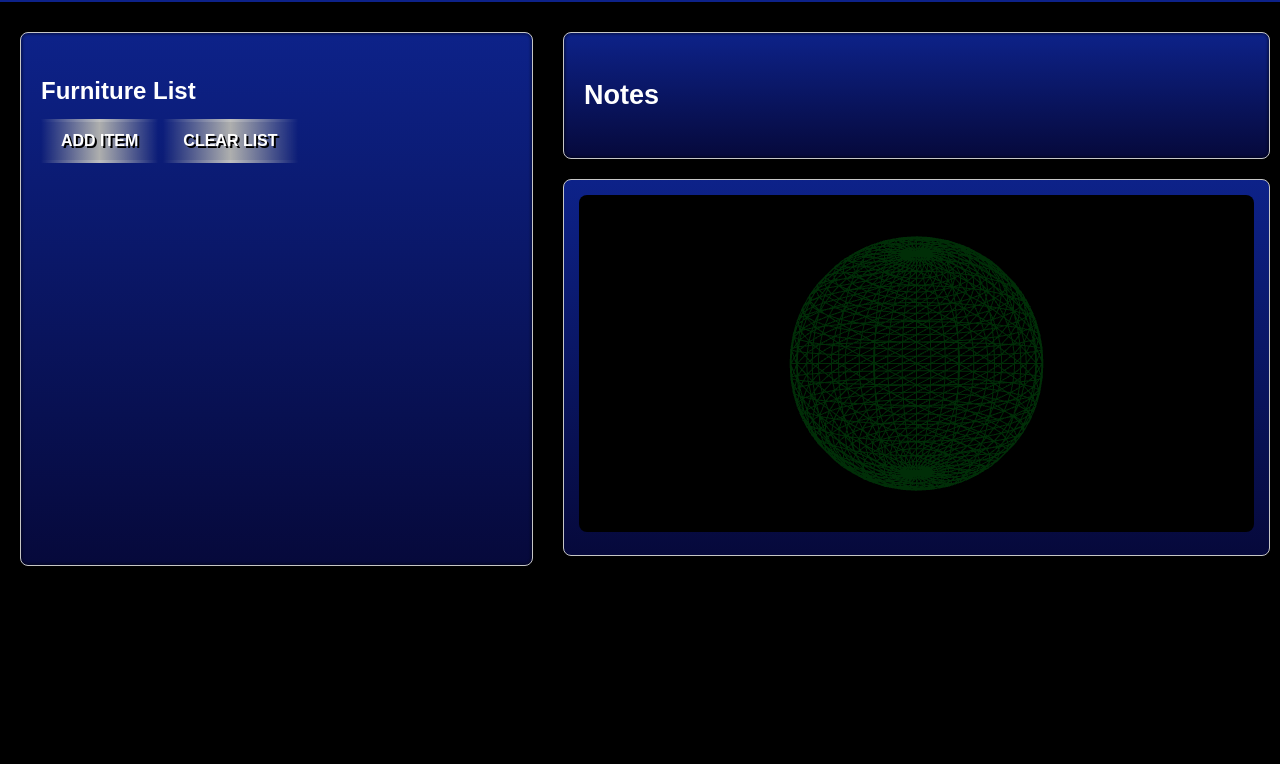
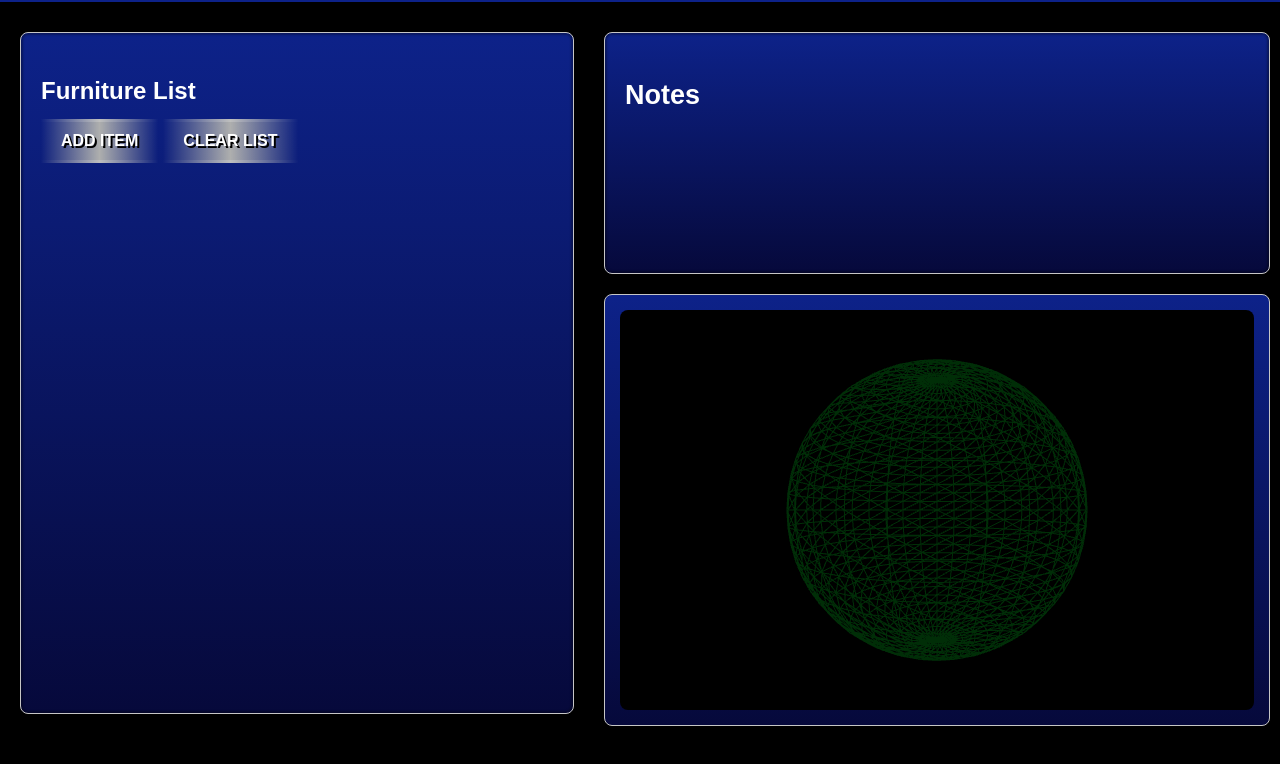
Before and after one commit to TrainerHol/FFXIV-Ghosting-Calculator, a plain HTML site: page ordertool.html in a window 1280 px wide. Shown: the part 60-824 px from the top of the page. Before the commit the page ends 800 px from the top, so only its background shows below. Drawn offline with nearby package versions, Linux system fonts and the light colour scheme; animation ran at ten frames a second; a web font is replaced by a local one.

Commit message:
Styling adjustments

```diff
--- a/order.css
+++ b/order.css
@@ -43,7 +43,7 @@ body {
 .container {
   display: flex;
   gap: 20px;
-  /* Ensure container takes full width */
+  height: 100%;
   width: 100%;
 }
 
@@ -54,6 +54,8 @@ body {
   width: 60%;
   height: 100%;
   gap: 20px;
+  height: 100%;
+  flex: 1; /* Allow right-side to grow and fill available space */
 }
 
 .notes-panel {
@@ -63,7 +65,7 @@ body {
   box-shadow: inset 0 0 2px 2px rgba(0, 0, 0, 0.3);
   padding: 20px;
   overflow-y: auto;
-  max-height: 50%;
+  height: 25%;
 }
 
 .threejs-panel {
@@ -73,7 +75,7 @@ body {
   padding: 15px;
   position: relative;
   overflow: hidden;
-  max-height: 50%;
+  height: 50%;
 }
 
 .threejs-panel canvas {
@@ -202,3 +204,8 @@ body {
   display: flex;
   align-items: center;
 }
+
+body,
+html {
+  height: 100%;
+}
```
